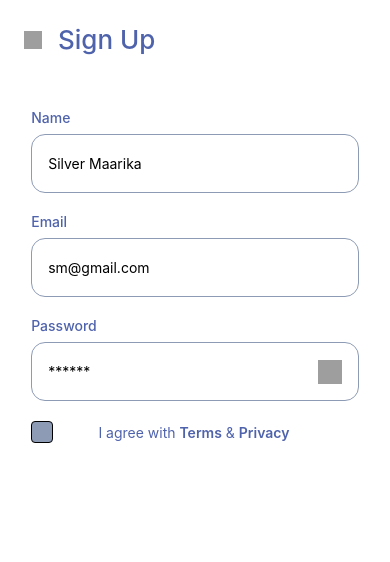
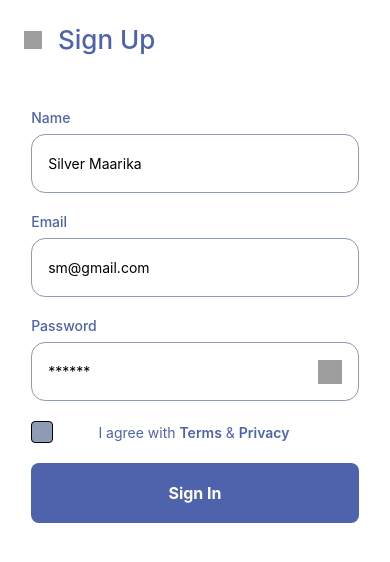
Before and after one commit to silversirp/MobileAppSM, a React Native app: screen / in a window 390 px wide. Shown: the top 562 px of the page. Built offline with nearby package versions, Linux system fonts and the light colour scheme; grey boxes are pictures that could not be loaded.

Commit message:
Sign Up Button Component

```diff
--- a/src/components/Button/index.js
+++ b/src/components/Button/index.js
@@ -1,8 +1,8 @@
 import React from "react";
-import { Pressable, Text, TouchableOpacity, View } from "react-native";
+import { Text, TouchableOpacity } from "react-native";
 import { styles } from "./styles";
 
-const Button = ({title, onPress}) => {
+const Button = ({title, onPress, style}) => {
     const handlePress = () => {
         console.log('Button has been clicked')
     }
@@ -10,7 +10,7 @@ const Button = ({title, onPress}) => {
         /*<Pressable hitSlop={20} onPress={handlePress} style={styles.container}>
             <Text>{title}</Text>
         </Pressable>*/
-        <TouchableOpacity activeOpacity={0.6} onPress={onPress} style={styles.container}>
+        <TouchableOpacity activeOpacity={0.6} onPress={onPress} style={[styles.container, style]}>
             <Text style={styles.title}>{title}</Text>
         </TouchableOpacity>
     )
--- a/src/screens/auth/Signup/index.js
+++ b/src/screens/auth/Signup/index.js
@@ -4,6 +4,7 @@ import AuthHeader from "../../../components/AuthHeader";
 import Input from "../../../components/Input";
 import Checkbox from "../../../components/Checkbox";
 import { styles } from "./styles";
+import Button from "../../../components/Button";
 
 const Signup = () => {
     const [checked, setChecked] = useState(false)
@@ -18,6 +19,7 @@ const Signup = () => {
                 <Checkbox checked={checked} onCheck={setChecked} />
                 <Text style={styles.agreeText}>I agree with <Text style={styles.agreeTextBold}>Terms</Text> & <Text style={styles.agreeTextBold}>Privacy</Text></Text>
             </View>
+            <Button style={styles.button} title="Sign In" />
         </View>
     )
 }
--- a/src/screens/auth/Signup/styles.js
+++ b/src/screens/auth/Signup/styles.js
@@ -18,5 +18,12 @@ export const styles = StyleSheet.create({
 
    agreeTextBold: {
     fontWeight: '600'
+   },
+
+   button: {
+    marginVertical: 20,
+    marginLeft: '8%',
+    marginRight: '8%',
+    width: '84%'
    }
 })
```
